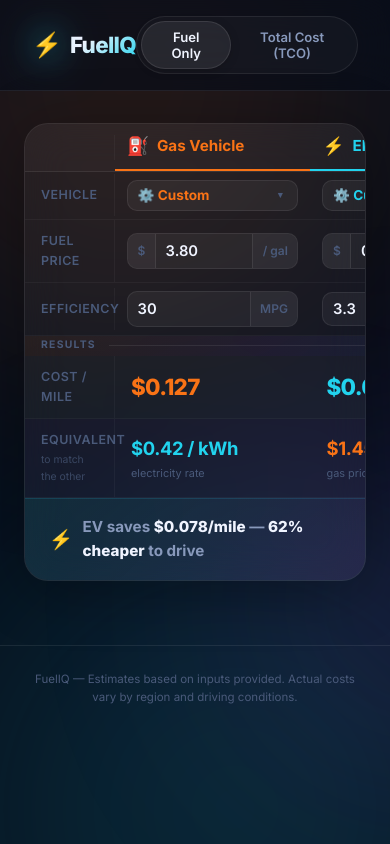
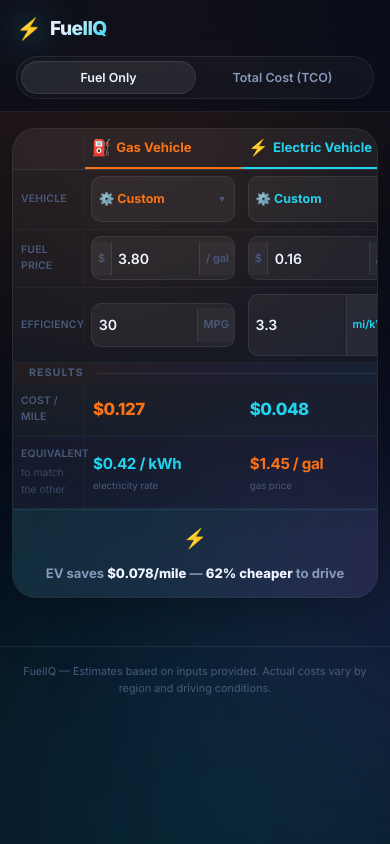
Before and after one commit to kobemartin/feuliq, a plain HTML site: page index.html in a window 390 px wide. Drawn offline with nearby package versions, Linux system fonts and the light colour scheme.

Commit message:
feat: optimize layout and inputs for mobile viewports (≤480px)
- Stack header vertically: logo above mode-toggle buttons
- Mode-toggle stretches full-width with equal flex buttons
- Tighten main padding (2rem → 0.75rem horizontal)
- Narrow label column to 72px (from 90px at ≤650px)
- All input/select touch targets meet 44px minimum height
- Scale result values down (1.4rem → 1.05rem) to prevent overflow
- Verdict bar wraps text on narrow screens
- Reduce chart height (280px → 220px) and add overflow:hidden
- Tighten TCO card, chart grid, and table padding
- All changes strictly inside @media (max-width: 480px) — zero desktop impact

```diff
--- a/style.css
+++ b/style.css
@@ -594,3 +594,152 @@
 .comparison-card {
   animation: fadeSlideUp 0.5s ease both;
 }
+
+/* ===== MOBILE OPTIMIZATIONS (≤480px) ===== */
+/* All rules below are strictly scoped to small phone viewports.
+   Desktop (>480px) is completely unaffected. */
+@media (max-width: 480px) {
+
+  /* --- Header: stack logo + toggle vertically --- */
+  .compact-header {
+    flex-direction: column;
+    align-items: flex-start;
+    gap: 0.65rem;
+    padding: 0.75rem 1rem;
+  }
+  .logo-text { font-size: 1.2rem; }
+  .logo-icon { font-size: 1.3rem; }
+
+  /* Mode toggle: stretch full width, equal-width buttons */
+  .mode-toggle {
+    width: 100%;
+    display: flex;
+  }
+  .mode-btn {
+    flex: 1;
+    padding: 0.5rem 0;
+    font-size: 0.78rem;
+    text-align: center;
+  }
+
+  /* --- Main: tighter horizontal padding --- */
+  .main {
+    padding: 1rem 0.75rem 3rem;
+  }
+
+  /* --- Comparison table: narrower label column --- */
+  .comparison-table {
+    grid-template-columns: 72px 1fr 1fr;
+  }
+
+  /* Label: smaller text, less padding */
+  .ct-label {
+    padding: 0.6rem 0.5rem;
+    font-size: 0.65rem;
+    letter-spacing: 0.02em;
+  }
+
+  /* Column headers */
+  .ct-gas-header,
+  .ct-ev-header {
+    padding: 0.65rem 0.5rem;
+    font-size: 0.82rem;
+    gap: 0.3rem;
+  }
+  .ct-col-icon { font-size: 1rem; }
+
+  /* Cells */
+  .ct-cell {
+    padding: 0.4rem 0.4rem;
+  }
+
+  /* --- Input touch targets: minimum 44px height --- */
+  .ct-input-wrap {
+    min-height: 44px;
+  }
+  .ct-input {
+    font-size: 0.88rem;
+    padding: 0.5rem 0.4rem;
+  }
+  .ct-prefix,
+  .ct-suffix {
+    padding: 0.5rem 0.35rem;
+    font-size: 0.68rem;
+  }
+
+  /* Select dropdowns */
+  .ct-select {
+    font-size: 0.78rem;
+    padding: 0.5rem 0.4rem;
+    min-height: 44px;
+  }
+  .ct-select-wrap::after {
+    right: 0.5rem;
+  }
+
+  /* Unit dropdown */
+  .ct-unit-select {
+    font-size: 0.68rem;
+    min-height: 44px;
+  }
+
+  /* --- Result values: scale down to prevent overflow --- */
+  .ct-result-value {
+    font-size: 1.05rem;
+  }
+  .ct-result-cell {
+    padding: 0.7rem 0.5rem;
+  }
+  .ct-equiv-value {
+    font-size: 0.95rem;
+  }
+  .ct-equiv-sub {
+    font-size: 0.6rem;
+  }
+
+  /* Verdict bar: allow text to wrap on very narrow screens */
+  .verdict-bar {
+    flex-wrap: wrap;
+    font-size: 0.82rem;
+    padding: 0.8rem 1rem;
+    text-align: center;
+    justify-content: center;
+  }
+
+  /* --- TCO summary: already stacks at 650px, just tighten gap --- */
+  .tco-summary {
+    gap: 0.75rem;
+    margin-top: 1rem;
+  }
+  .tco-card {
+    padding: 1rem;
+  }
+  .tco-card-value {
+    font-size: 1.25rem;
+  }
+
+  /* --- Charts: overflow safety + reduced height on mobile --- */
+  .chart-wrap,
+  .chart-wrap-bar {
+    overflow: hidden;
+    height: 220px;
+  }
+  .chart-card {
+    padding: 1rem;
+  }
+  .charts-grid {
+    gap: 1rem;
+    margin-top: 1rem;
+  }
+
+  /* --- Table card: reduce padding --- */
+  .table-card {
+    padding: 1rem;
+    margin-top: 1rem;
+  }
+  th { font-size: 0.63rem; padding: 0.5rem 0.5rem; }
+  td { font-size: 0.78rem; padding: 0.5rem 0.5rem; }
+
+  /* --- Footer --- */
+  .footer { padding: 1rem; font-size: 0.68rem; }
+}
```
